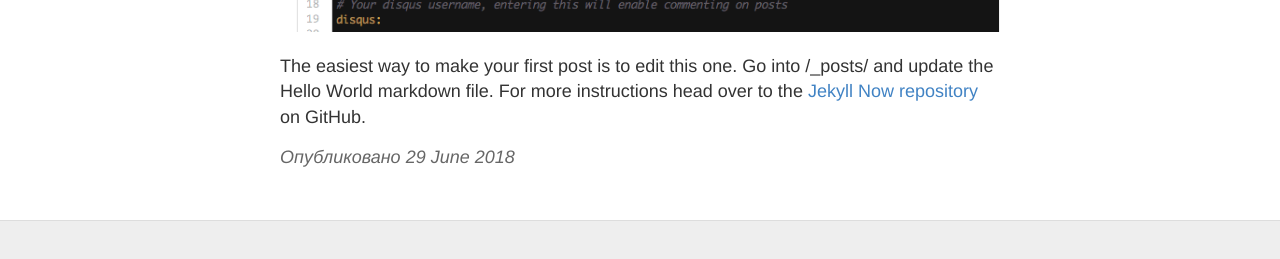
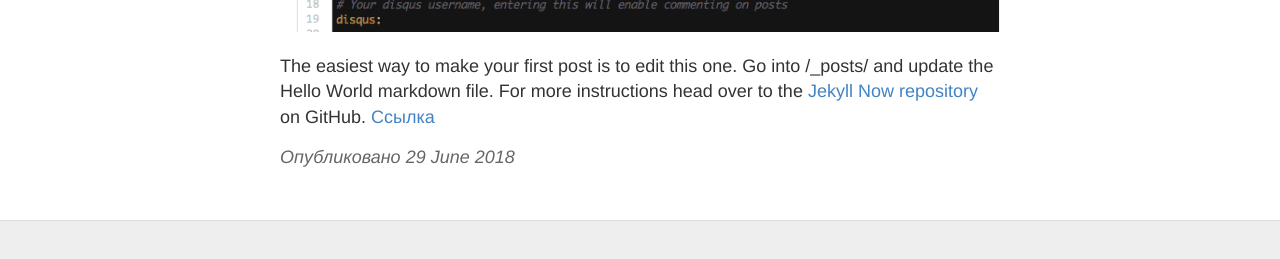
Before and after one commit to shlyahten/shlyahten.github.io, a Jekyll site: the page built from _posts/2018-6-29-Hello-World.md, in a window 1280 px wide. Shown: the part 645-904 px from the top of the page. Built offline with Jekyll 4.4.1, drawn with Linux system fonts in a browser that asks for light colours.

Commit message:
Update 2018-6-29-Hello-World.md

```diff
--- a/_posts/2018-6-29-Hello-World.md
+++ b/_posts/2018-6-29-Hello-World.md
@@ -8,3 +8,4 @@ Next you can update your site name, avatar and other options using the _config.y
 ![_config.yml]({{ site.baseurl }}/images/config.png)
 
 The easiest way to make your first post is to edit this one. Go into /_posts/ and update the Hello World markdown file. For more instructions head over to the [Jekyll Now repository](https://github.com/barryclark/jekyll-now) on GitHub.
+[Ссылка](http://jud.shlyahten.ru/3142video)
```
